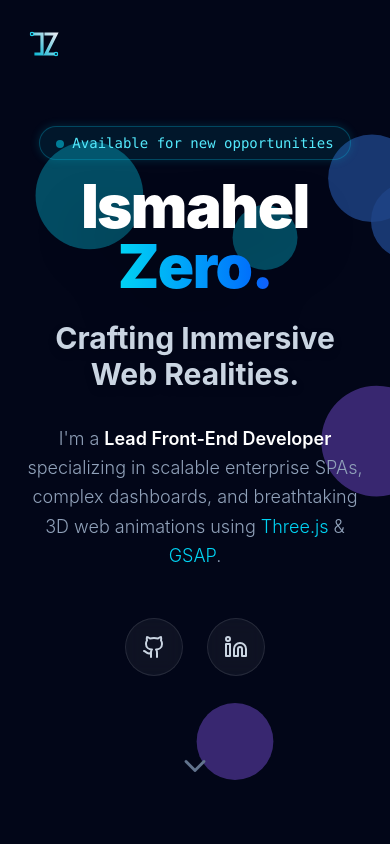
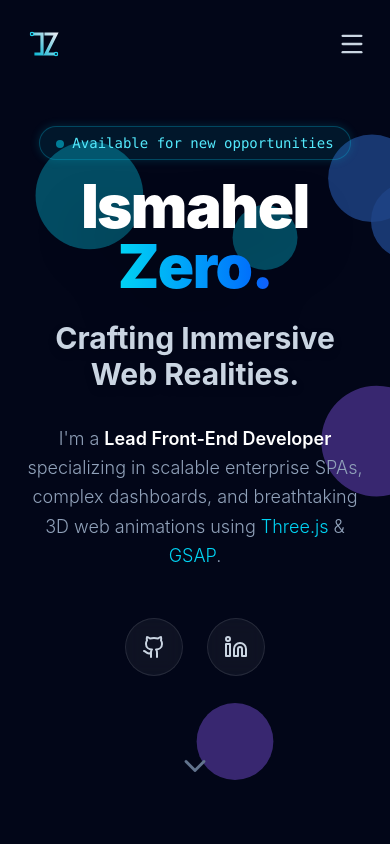
Before and after one commit to ismahelZero/ismahel-portfolio, a React (Vite) app: page / in a window 390 px wide. Shown: the top 844 px of the page. Built offline with nearby package versions, Linux system fonts and the light colour scheme.

Commit message:
feat: Implement mobile menu in Navbar with responsive design; enhance header styling and interactions

```diff
--- a/src/components/layout/Navbar.jsx
+++ b/src/components/layout/Navbar.jsx
@@ -1,44 +1,101 @@
-import React from 'react'
-import { Mail } from 'lucide-react'
+import React, { useState } from 'react'
+import { Mail, Menu, X } from 'lucide-react'
 
 const Navbar = ({ activeSection, isScrolled }) => {
+  const [isMobileMenuOpen, setIsMobileMenuOpen] = useState(false)
+
   const scrollTo = (id) => {
     const element = document.getElementById(id)
     if (element) {
       element.scrollIntoView({ behavior: 'smooth' })
     }
+    setIsMobileMenuOpen(false) // Close menu automatically when a link is clicked
   }
 
+  const navLinks = ['About', 'Experience', 'Projects', 'Education']
+
   return (
-    <nav
-      className={`fixed top-0 z-50 w-full transition-all duration-300 ${isScrolled ? 'border-white/5 bg-slate-950/80 py-4 shadow-lg shadow-cyan-900/20 backdrop-blur-md' : 'bg-transparent py-6'}`}
+    // The entire header now gets ONE unified background and blur effect
+    <header
+      className={`fixed top-0 z-50 w-full transition-all duration-300 ${
+        isScrolled || isMobileMenuOpen
+          ? 'bg-slate-950/90 shadow-lg shadow-cyan-900/20 backdrop-blur-md'
+          : 'bg-transparent'
+      }`}
     >
-      <div className="mx-auto flex max-w-7xl items-center justify-between px-6">
+      {/* Navbar Content */}
+      <nav
+        className={`mx-auto flex max-w-7xl items-center justify-between px-6 transition-all duration-300 ${
+          isScrolled || isMobileMenuOpen ? 'py-4' : 'py-6'
+        }`}
+      >
+        {/* Logo */}
         <img
           src="/logo.svg"
           alt="Ismahel Zero Logo"
           className="h-10 w-auto cursor-pointer transition-transform hover:scale-105"
           onClick={() => scrollTo('home')}
         />
+
+        {/* Desktop Menu */}
         <div className="hidden space-x-8 text-sm font-semibold tracking-wide uppercase md:flex">
-          {['About', 'Experience', 'Projects', 'Education'].map((item) => (
+          {navLinks.map((item) => (
             <button
               key={item}
               onClick={() => scrollTo(item.toLowerCase())}
-              className={`transition-colors hover:text-cyan-400 ${activeSection === item.toLowerCase() ? 'text-cyan-400' : 'text-slate-400'}`}
+              className={`transition-colors hover:text-cyan-400 ${
+                activeSection === item.toLowerCase() ? 'text-cyan-400' : 'text-slate-400'
+              }`}
             >
               {item}
             </button>
           ))}
         </div>
+
+        {/* Desktop Contact Button */}
         <a
           href="mailto:ismahel.zero94@gmail.com"
           className="hidden items-center gap-2 rounded-full border border-cyan-500/50 px-5 py-2.5 text-sm font-bold text-cyan-400 shadow-[0_0_15px_rgba(6,182,212,0.2)] transition-all hover:bg-cyan-500/10 hover:shadow-[0_0_25px_rgba(6,182,212,0.4)] md:flex"
         >
           <Mail size={16} /> Let's Talk
         </a>
+
+        {/* Mobile Hamburger Icon */}
+        <button
+          className="relative z-10 text-slate-300 transition-colors hover:text-cyan-400 md:hidden"
+          onClick={() => setIsMobileMenuOpen(!isMobileMenuOpen)}
+        >
+          {isMobileMenuOpen ? <X size={28} /> : <Menu size={28} />}
+        </button>
+      </nav>
+
+      {/* Mobile Dropdown Menu (Now inside the normal flow, so the parent header expands with it) */}
+      <div
+        className={`w-full overflow-hidden transition-all duration-300 md:hidden ${
+          isMobileMenuOpen ? 'max-h-96 py-6 opacity-100' : 'max-h-0 py-0 opacity-0'
+        }`}
+      >
+        <div className="flex flex-col items-center gap-6">
+          {navLinks.map((item) => (
+            <button
+              key={item}
+              onClick={() => scrollTo(item.toLowerCase())}
+              className={`text-lg font-semibold tracking-wide uppercase transition-colors ${
+                activeSection === item.toLowerCase() ? 'text-cyan-400' : 'text-slate-400'
+              }`}
+            >
+              {item}
+            </button>
+          ))}
+          <a
+            href="mailto:ismahel.zero94@gmail.com"
+            className="mt-2 flex items-center gap-2 rounded-full border border-cyan-500/50 bg-cyan-500/10 px-6 py-3 text-sm font-bold text-cyan-400 shadow-[0_0_15px_rgba(6,182,212,0.2)] transition-all active:scale-95"
+          >
+            <Mail size={18} /> Let's Talk
+          </a>
+        </div>
       </div>
-    </nav>
+    </header>
   )
 }
 
```
